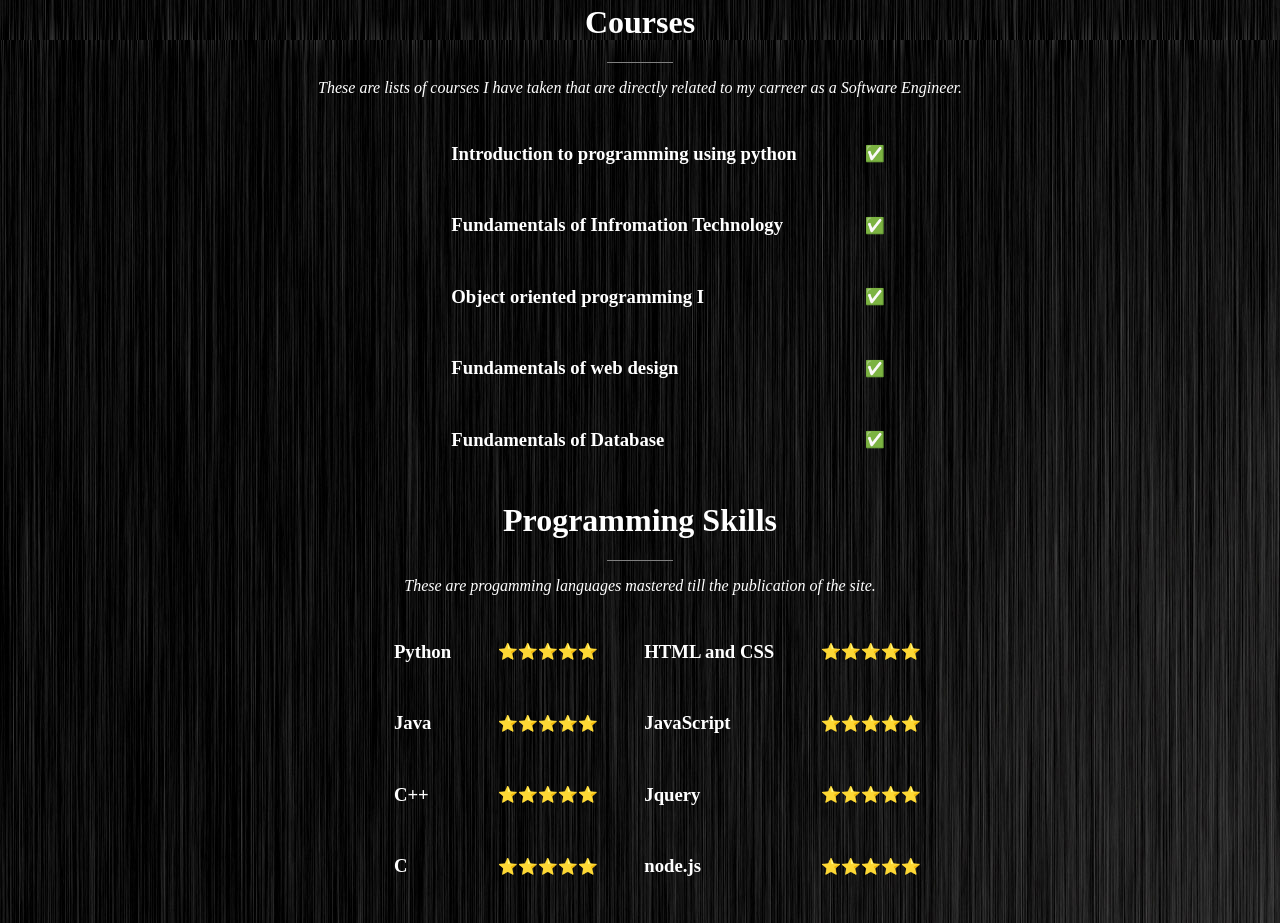
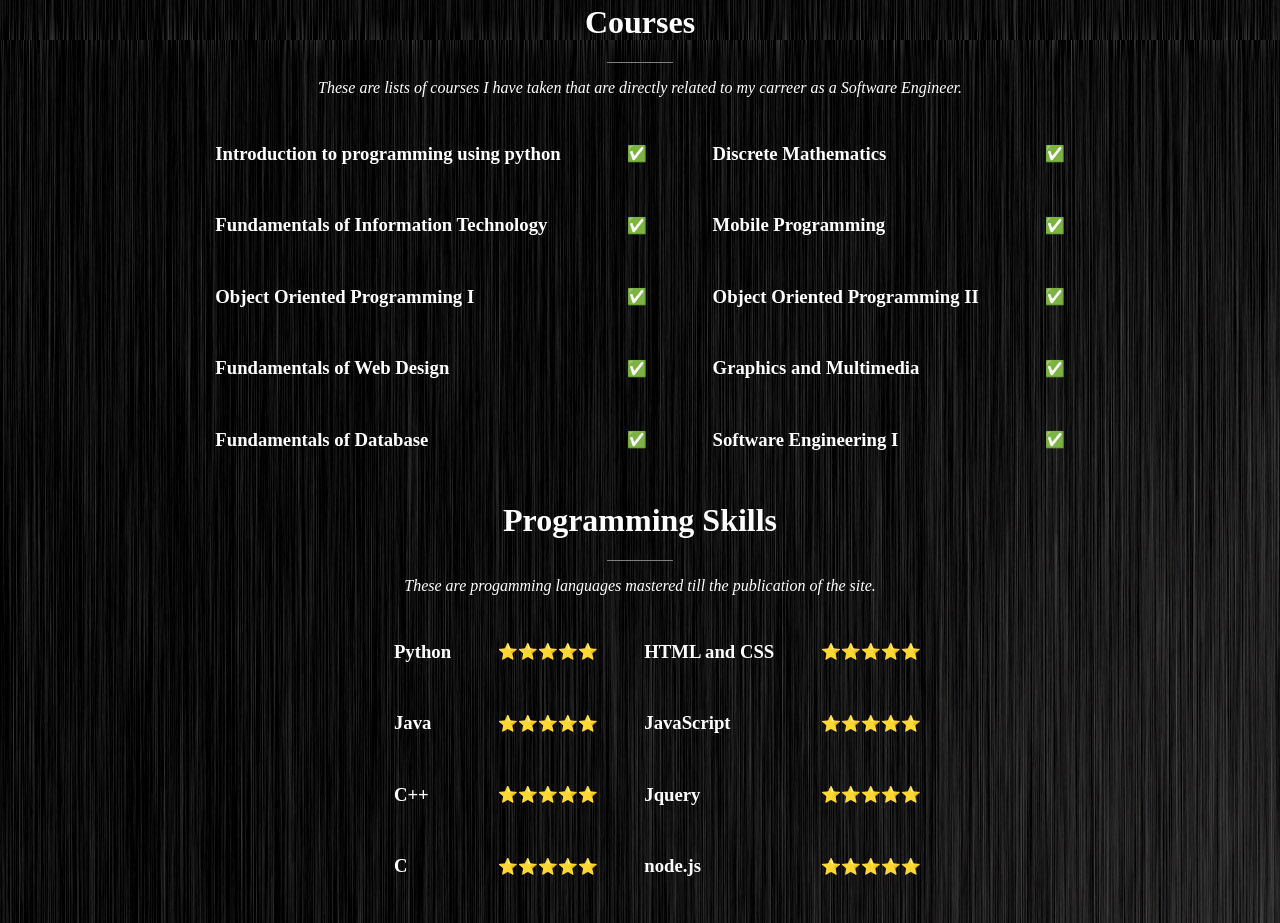
Before and after one commit to seraph14/portfolio-old, a plain HTML site: page index.htm in a window 1280 px wide. Shown: the part 1960-2883 px from the top of the page. Drawn offline with Linux system fonts and the light colour scheme.

Commit message:
Content updated to course section

```diff
--- a/index.htm
+++ b/index.htm
@@ -147,27 +147,38 @@
             <p align="center"><i>These are lists of courses I have taken that are directly related to my carreer as a Software Engineer.</i></p>
             <table align="center" cellspacing="10">
                 <tr>
-                    <td width="10%" rowspan="5"></td>
-                    <td>
-                        <h3>Introduction to programming using python</h3>
-                    </td>
-                    <td width="10%" rowspan="5"></td>
+                    <td width="5%" rowspan="5"></td>
+                    <td><h3>Introduction to programming using python</h3></td>
+                    <td width="5%" rowspan="5"></td>
+                    <td>✅️</td>
+                    <td width="5%" rowspan="5"></td>
+                    <td><h3>Discrete Mathematics</h3></td>
+                    <td width="5%" rowspan="5"></td>
+                    <td>✅️</td>
+                    <td width="5%" rowspan="5"></td>
+                </tr>
+                <tr>
+                    <td><h3>Fundamentals of Information Technology</h3></td>
+                    <td>✅️</td>
+                    <td><h3>Mobile Programming</h3></td>
                     <td>✅️</td>
                 </tr>
                 <tr>
-                    <td><h3>Fundamentals of Infromation Technology</h3></td>
+                    <td><h3>Object Oriented Programming I</h3></td>
+                    <td>✅️</td>
+                    <td><h3>Object Oriented Programming II</h3></td>
                     <td>✅️</td>
                 </tr>
                 <tr>
-                    <td><h3>Object oriented programming I</h3></td>
+                    <td><h3>Fundamentals of Web Design</h3></td>
                     <td>✅️</td>
-                </tr>
-                <tr>
-                    <td><h3>Fundamentals of web design</h3></td>
+                    <td><h3>Graphics and Multimedia</h3></td>
                     <td>✅️</td>
                 </tr>
                 <tr>
                     <td><h3>Fundamentals of Database</h3></td>
+                    <td>✅️</td>
+                    <td><h3>Software Engineering I</h3></td>
                     <td>✅️</td>
                 </tr>
             </table>
```
